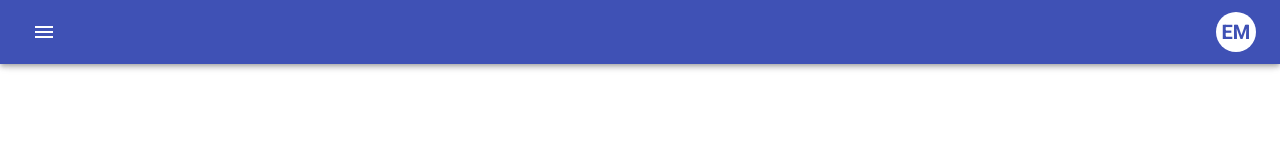
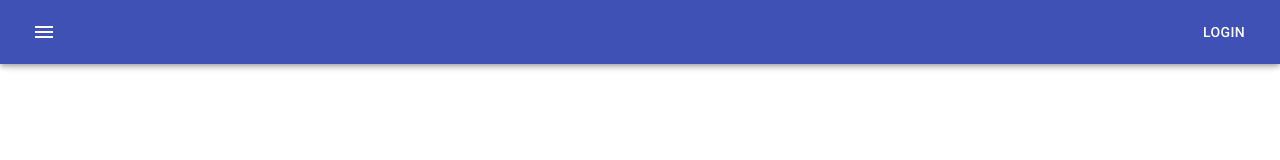
Before and after one commit to waldo21m/ds-frontend-test, a React (Vite) app: page /login in a window 1280 px wide. Shown: the top 160 px of the page. Built offline with nearby package versions, Linux system fonts and the light colour scheme.

Commit message:
Handle layout with isAuthenticated

```diff
--- a/package.json
+++ b/package.json
@@ -25,6 +25,7 @@
     "@reduxjs/toolkit": "^2.2.3",
     "axios": "^1.6.8",
     "clsx": "^2.1.0",
+    "jwt-decode": "^4.0.0",
     "react": "^18.2.0",
     "react-dom": "^18.2.0",
     "react-hook-form": "^7.51.3",
--- a/src/components/Header.tsx
+++ b/src/components/Header.tsx
@@ -1,17 +1,32 @@
-import React from 'react';
-import { Toolbar, AppBar, IconButton, Avatar } from '@mui/material';
+import { useNavigate } from 'react-router-dom';
+import React, { useEffect, useState } from 'react';
+import { jwtDecode } from 'jwt-decode';
+import { Toolbar, AppBar, IconButton, Avatar, Button } from '@mui/material';
 import MenuIcon from '@mui/icons-material/Menu';
 import { type HeaderProps } from '../types/headerTypes';
+import { type DsJWT } from '../types/authTypes';
+import { useAuthSelector } from '../slice/authSlice';
 import './Header.css';
 
 const Header: React.FC<HeaderProps> = ({ isClosing, open, setOpen }) => {
+	const navigate = useNavigate();
+	const { isAuthenticated } = useAuthSelector();
+	const [username, setUsername] = useState('');
+
 	const handleDrawerToggle = () => {
 		if (!isClosing) {
 			setOpen(!open);
 		}
 	};
 
-	const emailId = localStorage.getItem('id') ?? 'EM';
+	useEffect(() => {
+		const token = localStorage.getItem('Authorization');
+
+		if (token) {
+			const tokenDecoded: DsJWT = jwtDecode(token);
+			setUsername(tokenDecoded.username);
+		}
+	}, []);
 
 	return (
 		<AppBar className='appBarContainer'>
@@ -26,7 +41,13 @@ const Header: React.FC<HeaderProps> = ({ isClosing, open, setOpen }) => {
 					<MenuIcon />
 				</IconButton>
 
-				<Avatar className='avatar'>{`${emailId[0].toUpperCase()}${emailId[1].toUpperCase()}`}</Avatar>
+				{isAuthenticated ? (
+					<Avatar className='avatar'>{`${username[0].toUpperCase()}${username[1].toUpperCase()}`}</Avatar>
+				) : (
+					<Button color='inherit' onClick={() => navigate('/login')}>
+						Login
+					</Button>
+				)}
 			</Toolbar>
 		</AppBar>
 	);
--- a/src/components/Sidebar.tsx
+++ b/src/components/Sidebar.tsx
@@ -15,6 +15,7 @@ import LogoutIcon from '@mui/icons-material/Logout';
 import HomeIcon from '@mui/icons-material/Home';
 import { FetchStatutes } from '../utils/fetchStatuses.enum';
 import { type SidebarProps } from '../types/sidebarTypes';
+import { useAuthSelector } from '../slice/authSlice';
 import { filterPosts, useMainSelector } from '../pages/main/slice/mainSlice';
 import { useAppDispatch } from '../hooks/reduxHooks';
 import DisruptiveStudioLogo from '../assets/disruptive-studio-logo.svg';
@@ -28,6 +29,7 @@ const Sidebar: React.FC<SidebarProps> = ({
 }) => {
 	const navigate = useNavigate();
 	const dispatch = useAppDispatch();
+	const { isAuthenticated } = useAuthSelector();
 	const { status, originalPosts, userIdSelected } = useMainSelector();
 	const [users, setUsers] = useState<number[]>([]);
 
@@ -120,6 +122,9 @@ const Sidebar: React.FC<SidebarProps> = ({
 							);
 						})}
 					</List>
+
+					{isAuthenticated && (
+						<>
 							<Divider />
 							<List>
 								<ListItem disablePadding>
@@ -135,6 +140,8 @@ const Sidebar: React.FC<SidebarProps> = ({
 									</ListItemButton>
 								</ListItem>
 							</List>
+						</>
+					)}
 				</Box>
 			</Drawer>
 		</Box>
```
Also changed, not shown: src/types/authTypes.ts (+10 -0 lines), 1 other file (tests, documents, lock files or other folders). Lines whose indentation alone changed are shown as unchanged.
